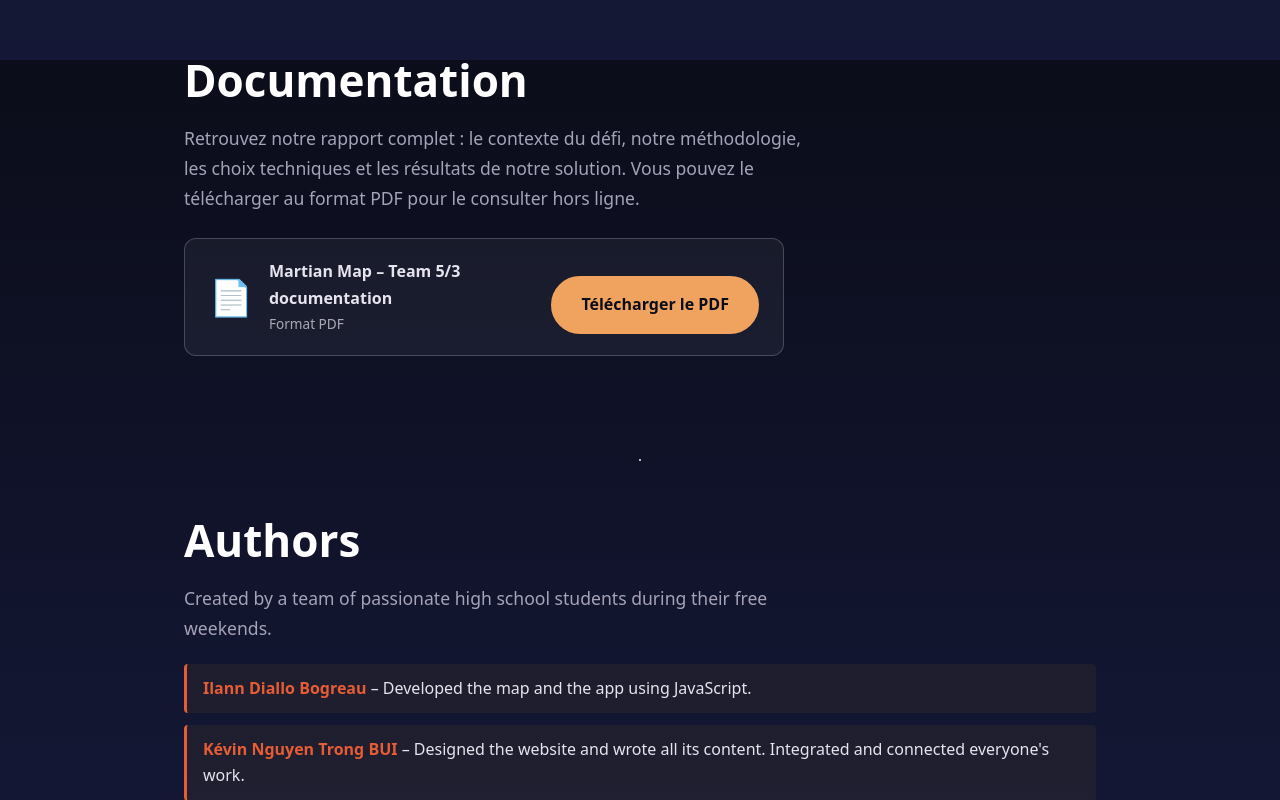
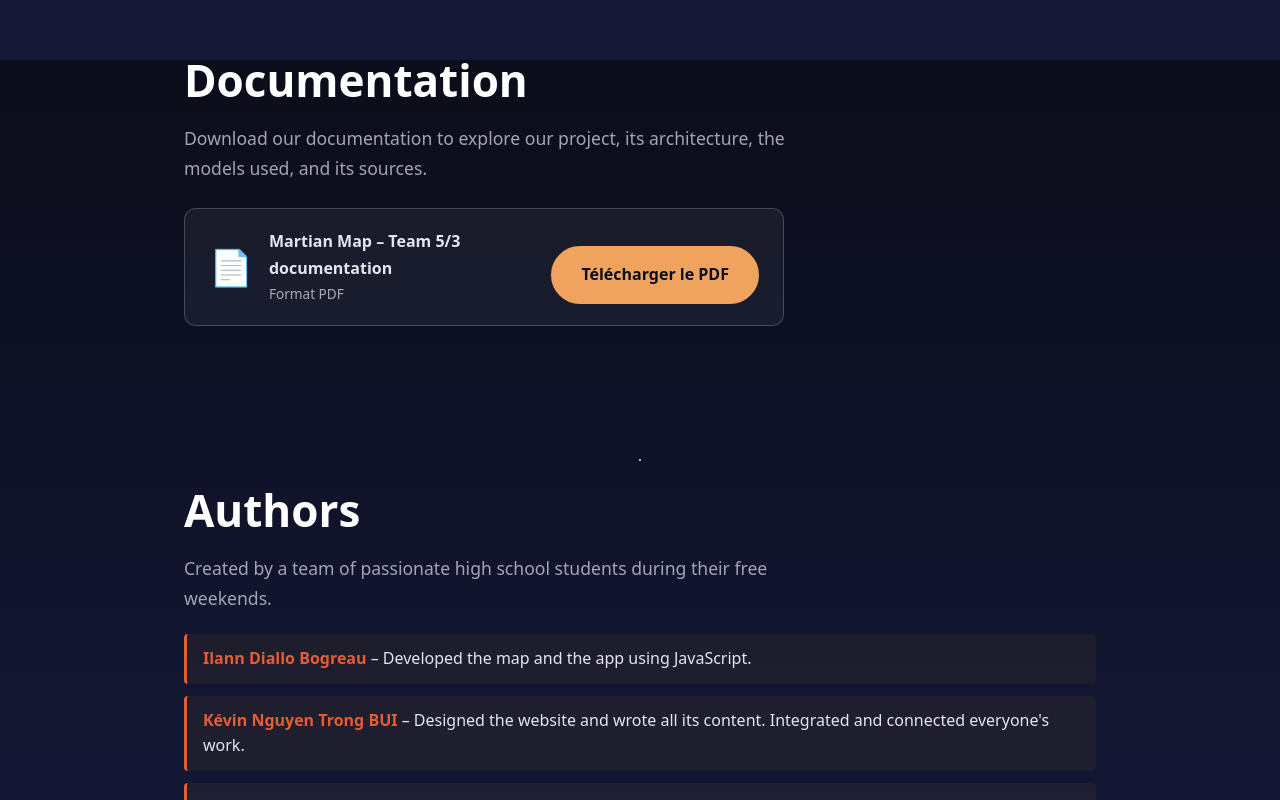
Before and after one commit to Fertous24/Nasa-Martian-Map-6-3, a React (Vite) app: page / in a window 1280 px wide. Shown: the part 3140-3940 px from the top of the page. Built offline with nearby package versions, Linux system fonts and the light colour scheme; a web font is replaced by a local one.

Commit message:
Update documentation text and contributor details

```diff
--- a/src/App.jsx
+++ b/src/App.jsx
@@ -116,10 +116,7 @@ export default function App() {
           <h2>Documentation</h2>
 
           <p>
-            Retrouvez notre rapport complet : le contexte du défi,
-            notre méthodologie, les choix techniques et les résultats
-            de notre solution. Vous pouvez le télécharger au format PDF
-            pour le consulter hors ligne.
+            Download our documentation to explore our project, its architecture, the models used, and its sources.
           </p>
 
           <div className="doc-card">
@@ -162,7 +159,7 @@ export default function App() {
               <strong>Joachim SERVANT</strong> – Created the 3D experience on mars with Unity.
             </li>
             <li>
-              <strong>Gabriel GUIMBARD-VILLA</strong> – Wrote the team report, all the documentation and helped creating the video.
+              <strong>Gabriel GUIMBARD-VILLA</strong> – Wrote the team report, all the documentation and created the presentation video.
             </li>
           </ul>
         </section>
```
